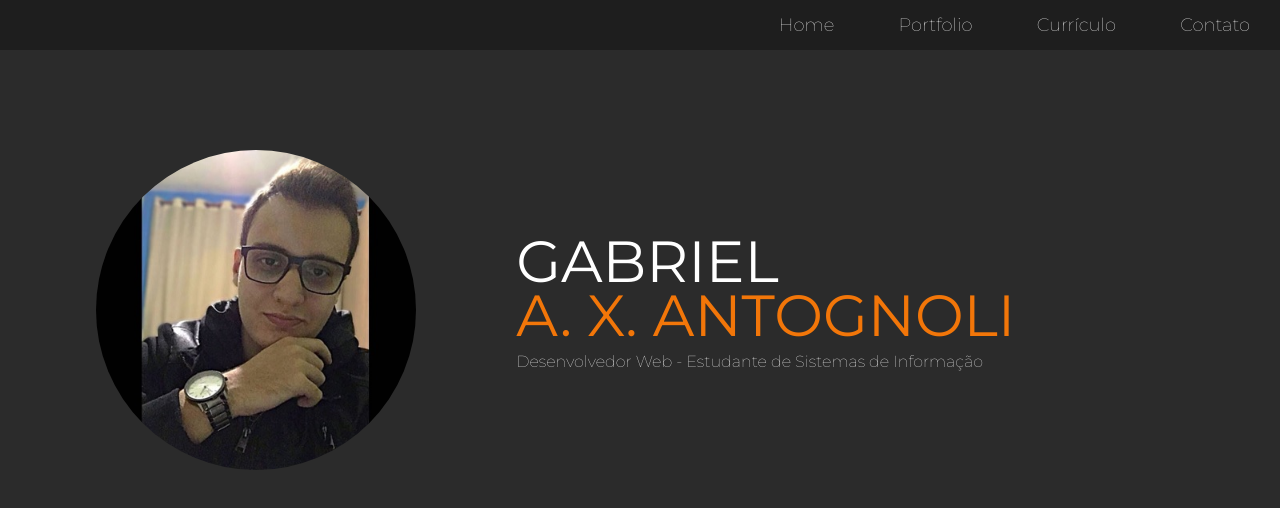
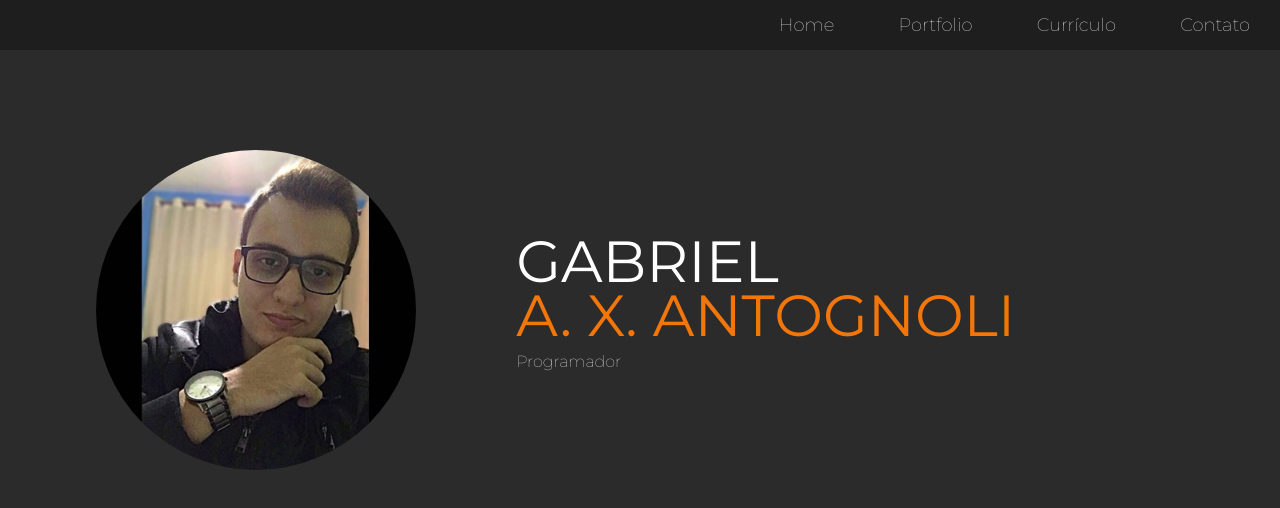
Before and after one commit to gahantognoli/portfolio, a plain HTML site: page index.html in a window 1280 px wide. Drawn offline with Linux system fonts and the light colour scheme.

Commit message:
Atualização index

```diff
--- a/index.html
+++ b/index.html
@@ -40,7 +40,7 @@
 			<h1>Gabriel
 				<span>A. X. Antognoli</span>
 			</h1>
-			<h2>Desenvolvedor Web - Estudante de Sistemas de Informação</h2>
+			<h2>Programador</h2>
 		</div>
 	</div>
 
```
